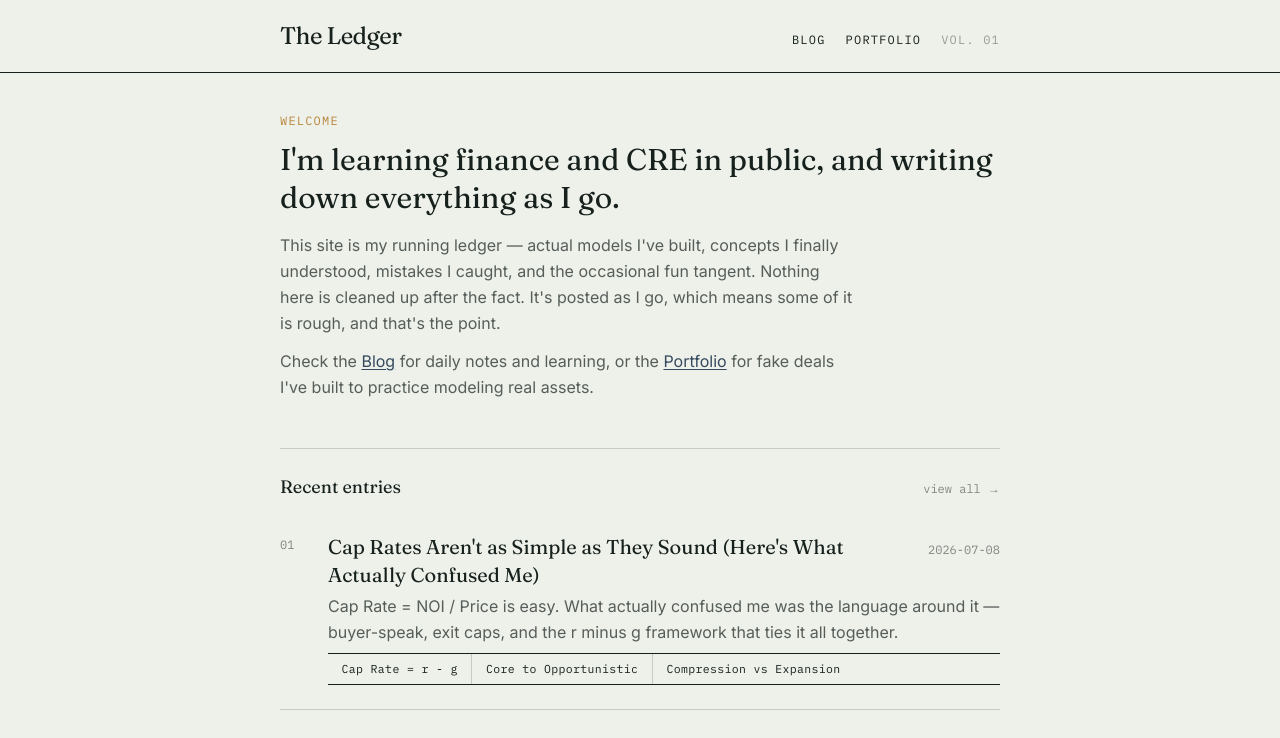
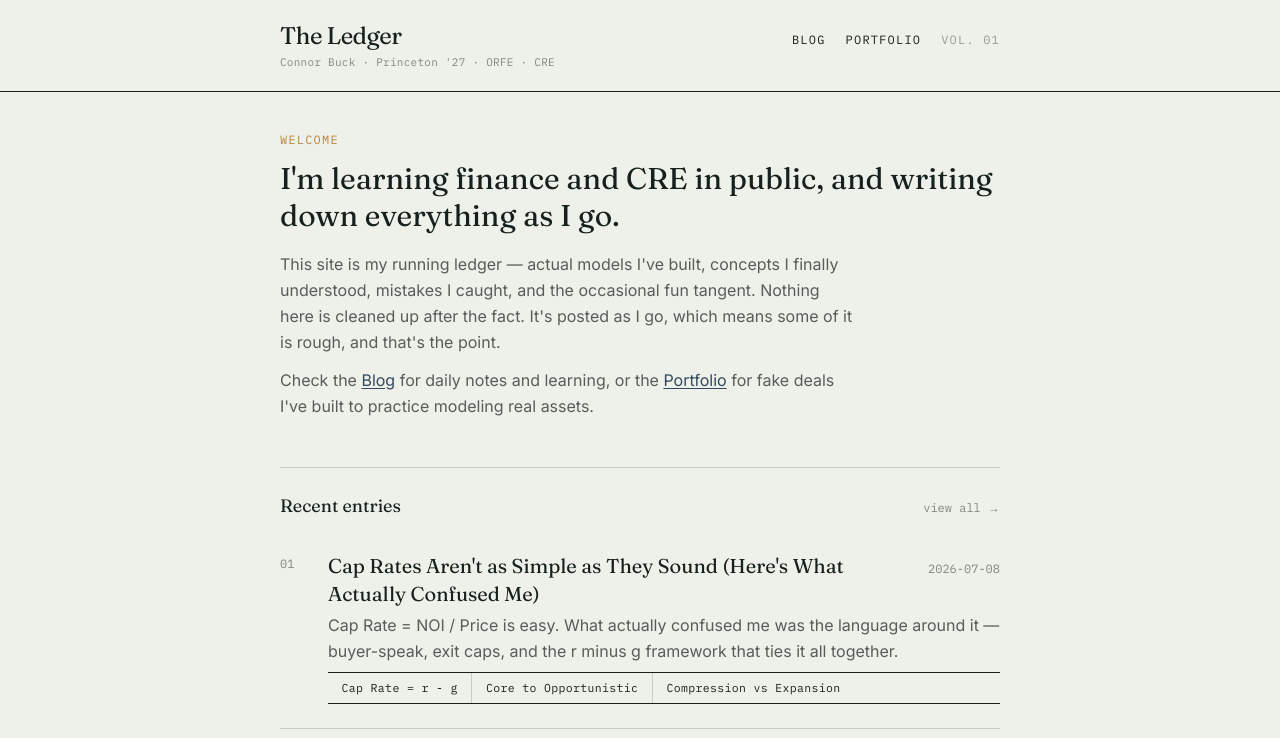
Before and after one commit to CB020103/ledger-blog, a Next.js app: page / in a window 1280 px wide. Shown: the top 738 px of the page. Built offline with nearby package versions, Linux system fonts and the light colour scheme.

Commit message:
add name and school to header

```diff
--- a/app/layout.tsx
+++ b/app/layout.tsx
@@ -36,9 +36,14 @@ export default function RootLayout({
       <body className="font-body bg-paper text-ink min-h-screen flex flex-col">
         <header className="border-b border-ink">
           <div className="max-w-3xl mx-auto px-6 py-5 flex items-baseline justify-between">
-            <a href="/" className="font-display text-2xl tracking-tight">
-              The Ledger
-            </a>
+            <div>
+              <a href="/" className="font-display text-2xl tracking-tight block">
+                The Ledger
+              </a>
+              <p className="font-mono text-[11px] text-ink/50 tracking-wide mt-0.5">
+                Connor Buck &middot; Princeton &apos;27 &middot; ORFE &middot; CRE
+              </p>
+            </div>
             <nav className="flex items-baseline gap-5 font-mono text-xs uppercase tracking-widest">
               <a href="/blog" className="hover:text-brass transition-colors">Blog</a>
               <a href="/portfolio" className="hover:text-brass transition-colors">Portfolio</a>
```
